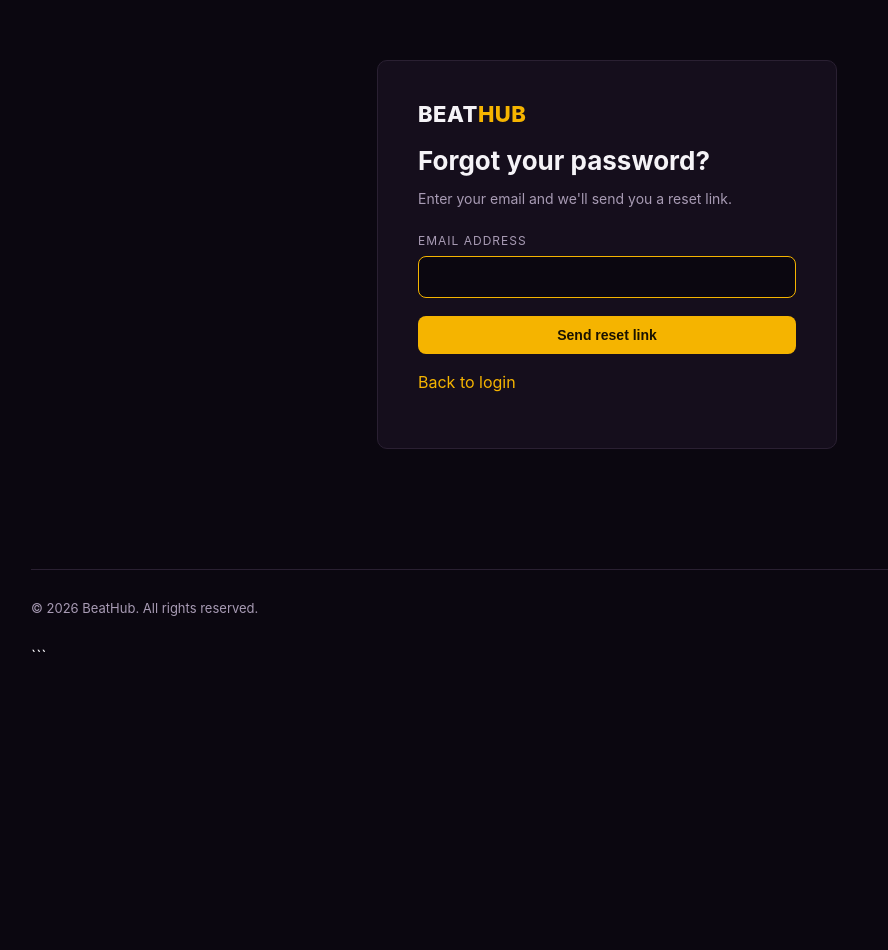
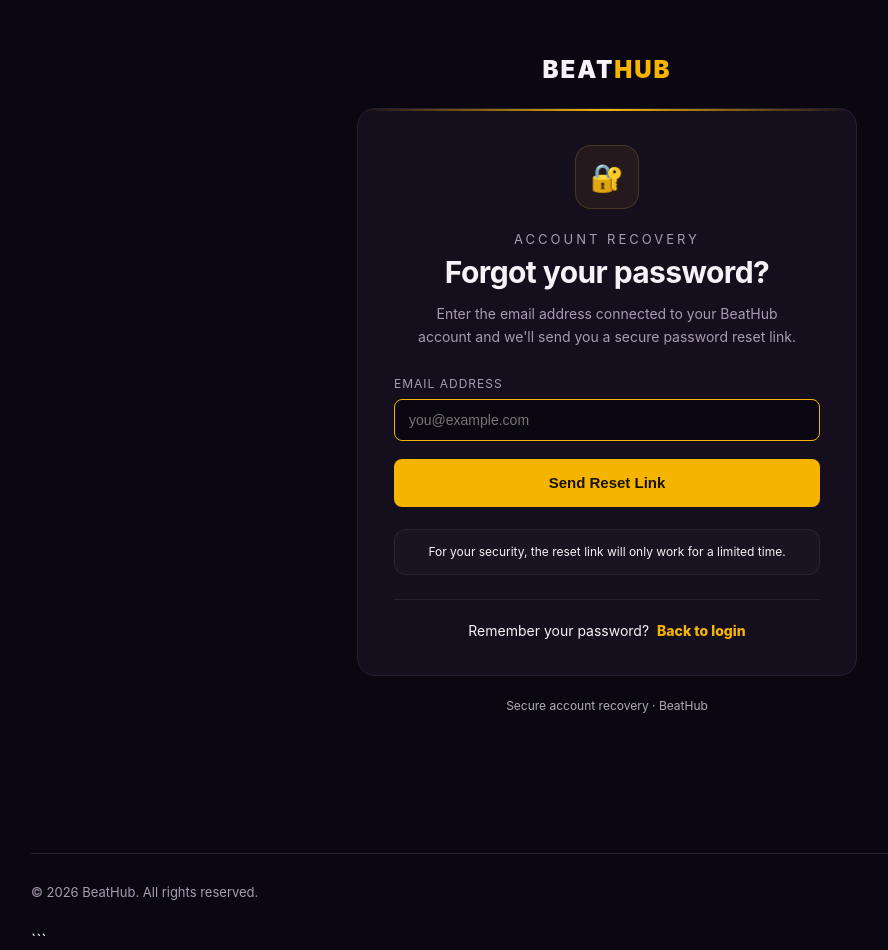
Before and after one commit to beathubonline-arch/Beat-Hub, a FastAPI app: page /forgot-password in a window 1280 px wide. Shown: the part 130-1080 px from the top of the page, without its empty margins (33-921 px from the left). Before the commit the page ends 782 px from the top, so only its background shows below. Run offline with FastAPI, Linux system fonts and the light colour scheme.

Commit message:
Update forgot_password.html

```diff
--- a/app/templates/forgot_password.html
+++ b/app/templates/forgot_password.html
@@ -1,25 +1,318 @@
 {% extends "base.html" %}
-{% block title %}Reset your password — BeatHub{% endblock %}
+
+{% block title %}Reset Your Password — BeatHub{% endblock %}
+
 {% block content %}
-<div class="form-page">
-  <div class="form-card">
-    <div class="brand">BEAT<span class="hub">HUB</span></div>
-    <h2>Forgot your password?</h2>
-    <p class="subtitle">Enter your email and we'll send you a reset link.</p>
 
-    {% if success %}<div class="alert alert-success">{{ success }}</div>{% endif %}
-    {% if error %}<div class="alert alert-error">{{ error }}</div>{% endif %}
+<section class="form-page" style="
+    min-height:calc(100vh - 80px);
+    display:flex;
+    align-items:center;
+    justify-content:center;
+    padding:55px 20px 80px;
+">
 
-    <form action="/forgot-password" method="post">
-      <div class="field">
-        <label>Email Address</label>
-        <input type="email" name="email" required autofocus>
+  <div style="
+      width:100%;
+      max-width:500px;
+  ">
+
+    <!-- =========================================================
+         BRAND
+    ========================================================== -->
+
+    <div style="
+        text-align:center;
+        margin-bottom:24px;
+    ">
+
+      <a
+        href="/"
+        style="
+          text-decoration:none;
+          display:inline-block;
+        "
+      >
+        <div
+          class="brand"
+          style="
+            font-size:24px;
+            font-weight:900;
+            letter-spacing:.08em;
+          "
+        >
+          BEAT<span class="hub">HUB</span>
+        </div>
+      </a>
+
+    </div>
+
+
+    <!-- =========================================================
+         CARD
+    ========================================================== -->
+
+    <div
+      class="form-card"
+      style="
+        width:100%;
+        max-width:none;
+        padding:36px;
+        border-radius:18px;
+        position:relative;
+        overflow:hidden;
+      "
+    >
+
+      <!-- subtle top accent -->
+
+      <div style="
+          position:absolute;
+          top:0;
+          left:0;
+          right:0;
+          height:2px;
+          background:linear-gradient(
+            90deg,
+            transparent,
+            var(--gold),
+            transparent
+          );
+      "></div>
+
+
+      <!-- =======================================================
+           ICON
+      ======================================================== -->
+
+      <div style="
+          width:64px;
+          height:64px;
+          margin:0 auto 22px;
+          border-radius:16px;
+          display:flex;
+          align-items:center;
+          justify-content:center;
+          background:rgba(212,175,55,.08);
+          border:1px solid rgba(212,175,55,.20);
+          color:var(--gold);
+          font-size:27px;
+      ">
+        🔐
       </div>
-      <button type="submit" class="btn btn-primary btn-block">Send reset link</button>
-    </form>
-    <p class="sub" style="margin-top:18px;">
-      <a href="/login" style="color:var(--gold);">Back to login</a>
-    </p>
+
+
+      <!-- =======================================================
+           HEADING
+      ======================================================== -->
+
+      <div style="text-align:center;">
+
+        <div
+          class="eyebrow"
+          style="
+            margin-bottom:8px;
+          "
+        >
+          ACCOUNT RECOVERY
+        </div>
+
+        <h1 style="
+            margin:0;
+            font-size:30px;
+            line-height:1.15;
+            letter-spacing:-.02em;
+        ">
+          Forgot your password?
+        </h1>
+
+        <p
+          class="subtitle"
+          style="
+            margin:12px auto 0;
+            max-width:390px;
+            line-height:1.65;
+          "
+        >
+          Enter the email address connected to your BeatHub
+          account and we'll send you a secure password reset link.
+        </p>
+
+      </div>
+
+
+      <!-- =======================================================
+           ALERTS
+      ======================================================== -->
+
+      {% if success %}
+
+        <div
+          class="alert alert-success"
+          style="
+            margin-top:24px;
+            line-height:1.55;
+          "
+        >
+          {{ success }}
+        </div>
+
+      {% endif %}
+
+
+      {% if error %}
+
+        <div
+          class="alert alert-error"
+          style="
+            margin-top:24px;
+            line-height:1.55;
+          "
+        >
+          {{ error }}
+        </div>
+
+      {% endif %}
+
+
+      <!-- =======================================================
+           FORM
+      ======================================================== -->
+
+      <form
+        action="/forgot-password"
+        method="post"
+        style="
+          margin-top:28px;
+        "
+      >
+
+        <div class="field">
+
+          <label for="email">
+            Email Address
+          </label>
+
+          <input
+            id="email"
+            type="email"
+            name="email"
+            placeholder="you@example.com"
+            autocomplete="email"
+            required
+            autofocus
+          >
+
+        </div>
+
+
+        <button
+          type="submit"
+          class="btn btn-primary btn-block"
+          style="
+            margin-top:6px;
+            min-height:48px;
+            font-size:15px;
+          "
+        >
+          Send Reset Link
+        </button>
+
+      </form>
+
+
+      <!-- =======================================================
+           SECURITY NOTE
+      ======================================================== -->
+
+      <div style="
+          margin-top:22px;
+          padding:13px 15px;
+          border-radius:12px;
+          background:rgba(255,255,255,.025);
+          border:1px solid rgba(255,255,255,.07);
+          text-align:center;
+      ">
+
+        <p
+          class="sub"
+          style="
+            margin:0;
+            font-size:12px;
+            line-height:1.55;
+          "
+        >
+          For your security, the reset link will only work for a
+          limited time.
+        </p>
+
+      </div>
+
+
+      <!-- =======================================================
+           BACK TO LOGIN
+      ======================================================== -->
+
+      <div style="
+          text-align:center;
+          margin-top:24px;
+          padding-top:22px;
+          border-top:1px solid rgba(255,255,255,.07);
+      ">
+
+        <p
+          class="sub"
+          style="
+            margin:0;
+            font-size:14px;
+          "
+        >
+
+          Remember your password?
+
+          <a
+            href="/login"
+            style="
+              color:var(--gold);
+              font-weight:800;
+              text-decoration:none;
+              margin-left:4px;
+            "
+          >
+            Back to login
+          </a>
+
+        </p>
+
+      </div>
+
+    </div>
+
+
+    <!-- =========================================================
+         FOOTER
+    ========================================================== -->
+
+    <div style="
+        text-align:center;
+        margin-top:22px;
+    ">
+
+      <p
+        class="sub"
+        style="
+          margin:0;
+          font-size:12px;
+          opacity:.7;
+        "
+      >
+        Secure account recovery · BeatHub
+      </p>
+
+    </div>
+
   </div>
-</div>
+
+</section>
+
 {% endblock %}
```
